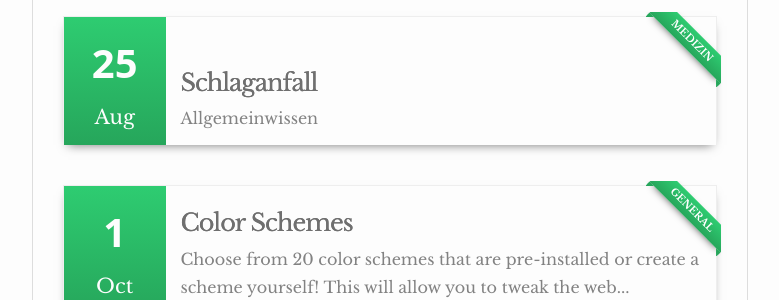
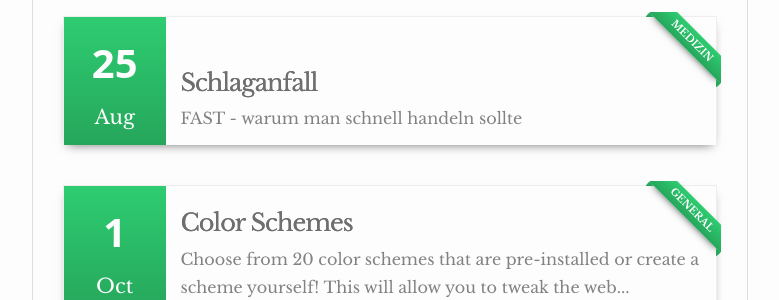
Before and after one commit to TasjaArriens/TasjaArriens.github.io, a Jekyll site: the page built from index.html, in a window 1280 px wide. Shown: the part 1094-1394 px from the top of the page, without its empty margins (250-1029 px from the left). Built offline with Jekyll 4.4.1, drawn with Linux system fonts in a browser that asks for light colours.

Commit message:
Untertitel

```diff
--- a/_posts/2019-08-25-schlaganfall.md
+++ b/_posts/2019-08-25-schlaganfall.md
@@ -1,7 +1,7 @@
 ---
 layout: post
 title: Schlaganfall
-description: Allgemeinwissen
+description: FAST - warum man schnell handeln sollte
 categories: medizin
 author: tasja
 ---
```
